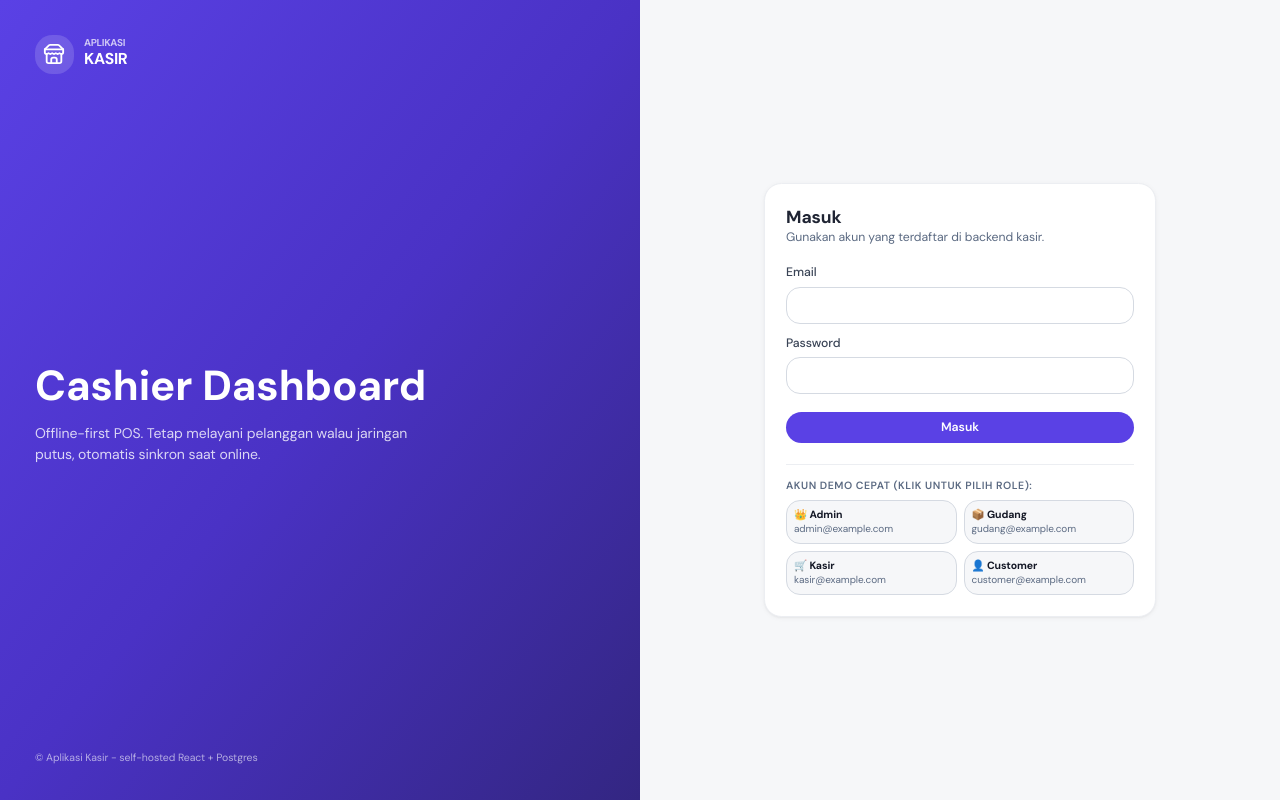
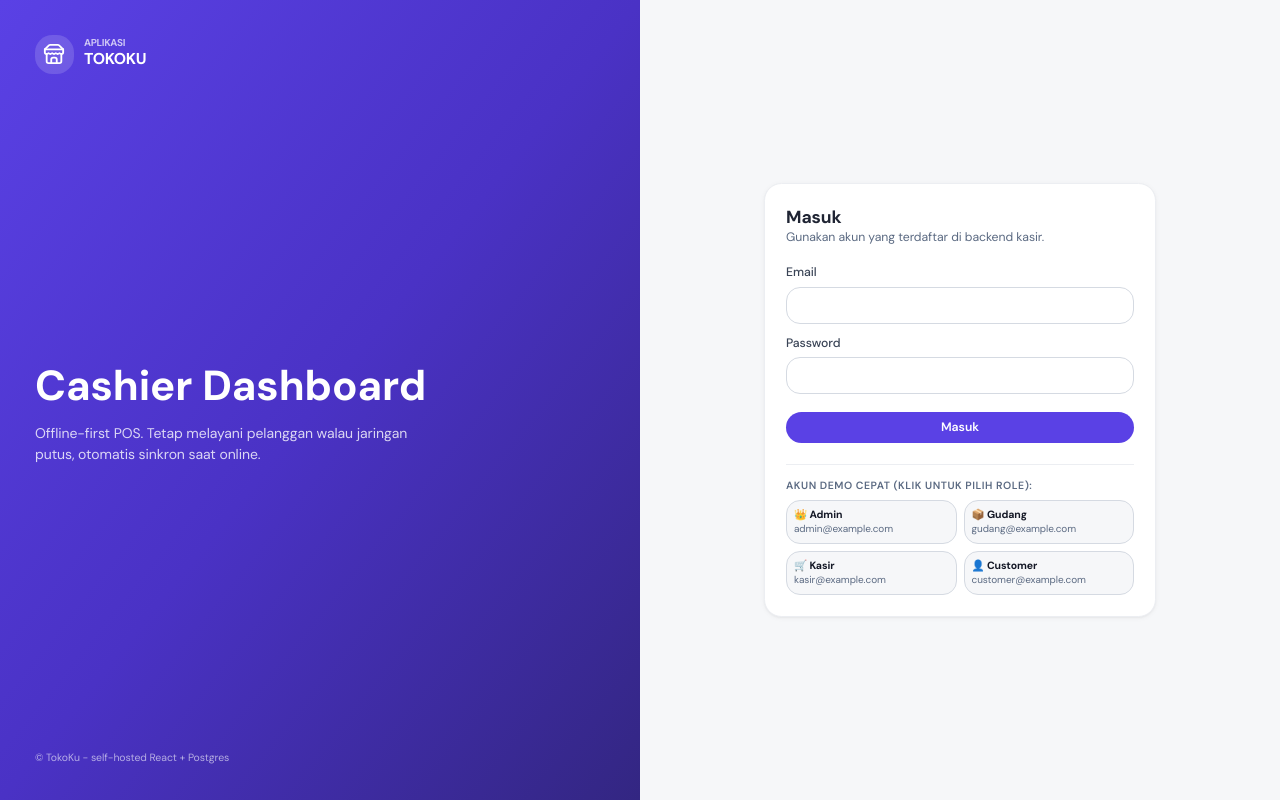
Before and after one commit to alfaazrilomega/kasir-danang, a React (Vite) app: page /login in a window 1280 px wide. Built offline with nearby package versions, Linux system fonts and the light colour scheme; no server answers.

Commit message:
Ganti wordmark aplikasi dari KASIR/Aplikasi Kasir jadi TokoKu

```diff
--- a/index.html
+++ b/index.html
@@ -13,7 +13,7 @@
       rel="stylesheet"
     />
     <script src="/kasir-config.js"></script>
-    <title>Aplikasi Kasir</title>
+    <title>TokoKu</title>
   </head>
   <body>
     <div id="root"></div>
--- a/src/components/layout/AdminLayout.tsx
+++ b/src/components/layout/AdminLayout.tsx
@@ -150,7 +150,7 @@ export function AdminLayout({ children }: { children: ReactNode }) {
     onSelect: selectModule,
     query,
     onQueryChange: setQuery,
-    storeName: store?.name ?? 'Aplikasi Kasir',
+    storeName: store?.name ?? 'TokoKu',
     userName: profile?.full_name ?? profile?.email ?? 'Admin',
     roleName: roleLabel(profile?.role),
     onNavigate: navigate,
--- a/src/components/layout/TopNav.tsx
+++ b/src/components/layout/TopNav.tsx
@@ -84,7 +84,7 @@ export function TopNav() {
             </span>
             <div className="leading-tight">
               <div className="text-[10px] opacity-70">Aplikasi</div>
-              <div className="-mt-0.5">KASIR</div>
+              <div className="-mt-0.5">TOKOKU</div>
             </div>
           </div>
 
--- a/src/components/pin/PinLockScreen.tsx
+++ b/src/components/pin/PinLockScreen.tsx
@@ -153,7 +153,7 @@ export function PinLockScreen() {
         </div>
 
         <div className="mt-4 flex items-center justify-center gap-1.5 border-t border-ink-100 pt-3 text-[10px] uppercase tracking-wider text-ink-400 dark:border-ink-800">
-          <Store size={10} /> Aplikasi Kasir
+          <Store size={10} /> TokoKu
         </div>
       </div>
     </div>
--- a/src/pages/Dashboard.tsx
+++ b/src/pages/Dashboard.tsx
@@ -599,7 +599,7 @@ export function Dashboard() {
                 <div className="relative flex flex-wrap items-end justify-between gap-5">
                   <div className="min-w-0">
                     <div className="text-[11px] font-semibold uppercase tracking-[0.14em] text-white/60">
-                      {store?.name ?? 'Aplikasi Kasir'} · {roleLabel(profile?.role)}
+                      {store?.name ?? 'TokoKu'} · {roleLabel(profile?.role)}
                     </div>
                     <h2 className="mt-1.5 text-2xl font-bold md:text-3xl">
                       Halo, {profile?.full_name ?? 'Admin'}
--- a/src/pages/Login.tsx
+++ b/src/pages/Login.tsx
@@ -35,7 +35,7 @@ export function Login() {
           </span>
           <div className="leading-tight">
             <div className="text-[10px] opacity-70">Aplikasi</div>
-            <div className="-mt-0.5 text-lg">KASIR</div>
+            <div className="-mt-0.5 text-lg">TOKOKU</div>
           </div>
         </div>
         <div>
@@ -44,7 +44,7 @@ export function Login() {
             Offline-first POS. Tetap melayani pelanggan walau jaringan putus, otomatis sinkron saat online.
           </p>
         </div>
-        <p className="text-xs opacity-60">© Aplikasi Kasir - self-hosted React + Postgres</p>
+        <p className="text-xs opacity-60">© TokoKu - self-hosted React + Postgres</p>
       </div>
       <div className="grid place-items-center p-6">
         <form onSubmit={submit} className="card w-full max-w-md p-6">
```
